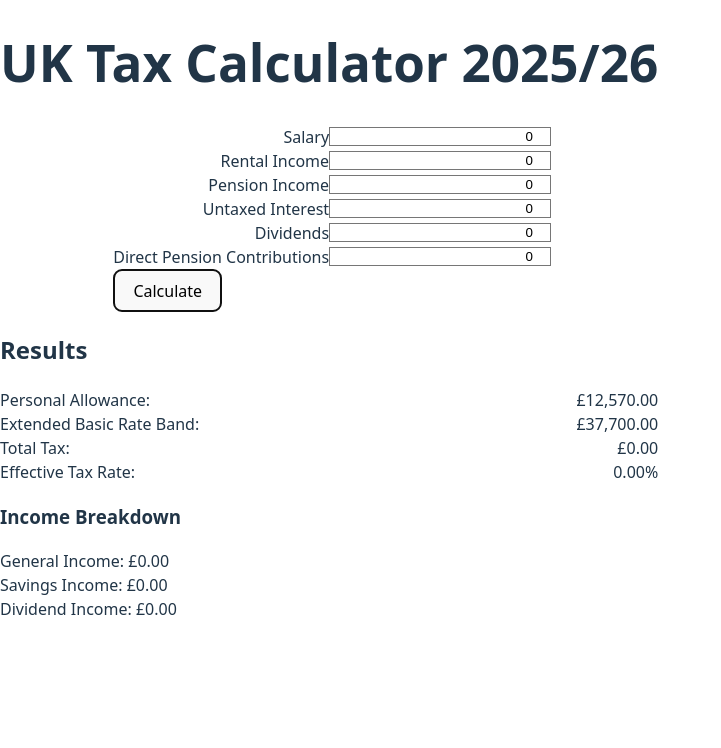
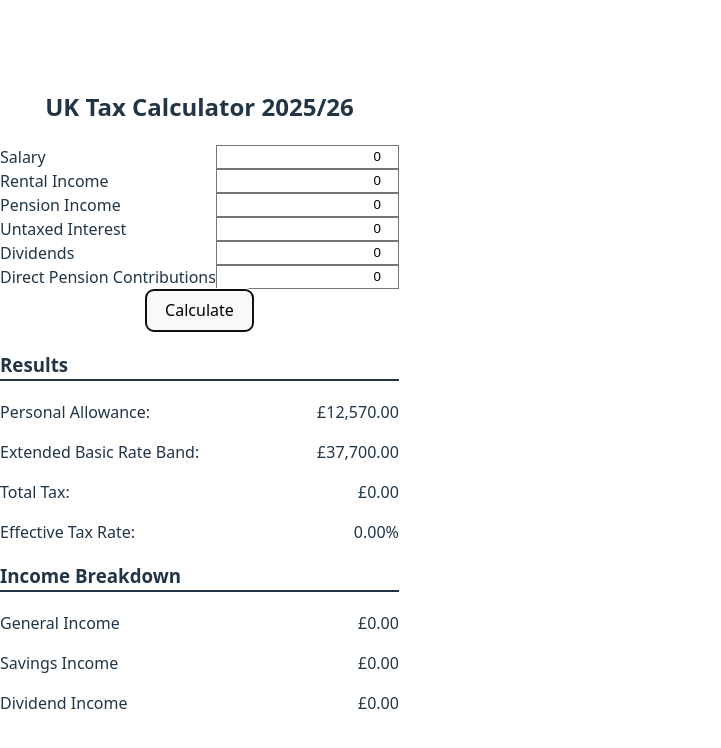
Before and after one commit to John-Bell/taxcalc, a React (Vite) app: page / in a window 1280 px wide. Both pictures are taken after a click on the button "Calculate". Shown: the top 748 px of the page, without its empty margins (0-721 px from the left). Built offline with nearby package versions, Linux system fonts and the light colour scheme.

Commit message:
Style frontend based on provided HTML

```diff
--- a/src/App.tsx
+++ b/src/App.tsx
@@ -46,15 +46,11 @@ function App() {
         value.toLocaleString('en-GB', { style: 'currency', currency: 'GBP' });
 
     return (
-        <div className="min-h-screen bg-gray-50 flex flex-col items-center py-8">
-            <h1 className="text-4xl font-bold text-blue-900 mb-8 text-center">
-                UK Tax Calculator 2025/26
-            </h1>
+        <div className="bg-white text-black p-10 max-w-xl mx-auto">
+            <h2 className="text-center text-2xl mb-6">UK Tax Calculator 2025/26</h2>
 
-            <div className="flex flex-col md:flex-row gap-8 w-full max-w-4xl mx-auto items-center md:items-start">
             {/* Form */}
-                <form onSubmit={handleSubmit} className="bg-white shadow rounded-lg p-8 self-center md:self-start">
-                    <div className="grid grid-cols-2 gap-4 items-center">
+            <form onSubmit={handleSubmit} className="mb-8">
                 {fields.map(({ name, label }) => (
                     <InputField
                         key={name}
@@ -64,58 +60,56 @@ function App() {
                         onChange={handleChange}
                     />
                 ))}
-                    </div>
 
                 <button
                     type="submit"
-                        className="bg-blue-600 text-white font-semibold py-2 px-4 rounded hover:bg-blue-700"
+                    className="block mx-auto mt-5 px-5 py-2 bg-blue-600 text-white rounded"
                 >
                     Calculate
                 </button>
-                    {error && <div className="text-red-600">{error}</div>}
+                {error && <div className="text-red-600 text-center mt-2">{error}</div>}
             </form>
-
 
             {/* Results */}
             {result && (
-                    <div className="bg-white shadow-md rounded-lg p-8 w-full max-w-xl self-center">
-                        <h2 className="text-2xl font-bold text-blue-800 mb-4">Results</h2>
-                        <div className="space-y-2 text-left">
-                            <div className="flex justify-between">
-                                <span className="font-semibold">Personal Allowance:</span>
+                <div className="section results">
+                    <h3 className="border-b-2 pb-1 mb-2 font-bold">Results</h3>
+                    <p className="flex justify-between max-w-xs mx-auto">
+                        <span>Personal Allowance:</span>
                         <span>{formatGBP(result.personalAllowance)}</span>
-                            </div>
-                            <div className="flex justify-between">
-                                <span className="font-semibold">Extended Basic Rate Band:</span>
+                    </p>
+                    <p className="flex justify-between max-w-xs mx-auto">
+                        <span>Extended Basic Rate Band:</span>
                         <span>{formatGBP(result.brbExtended)}</span>
-                            </div>
-                            <div className="flex justify-between">
-                                <span className="font-semibold">Total Tax:</span>
+                    </p>
+                    <p className="flex justify-between max-w-xs mx-auto">
+                        <span>Total Tax:</span>
                         <span>{formatGBP(result.totalTax)}</span>
-                            </div>
-                            <div className="flex justify-between">
-                                <span className="font-semibold">Effective Tax Rate:</span>
+                    </p>
+                    <p className="flex justify-between max-w-xs mx-auto">
+                        <span>Effective Tax Rate:</span>
                         <span>{(result.effectiveTaxRate * 100).toFixed(2)}%</span>
-                            </div>
-                        </div>
-
-                        <h3 className="text-xl font-bold text-blue-700 mt-6 mb-2">
-                            Income Breakdown
-                        </h3>
-                        <div className="space-y-1 text-left">
-                            <div>
-                                General Income: {formatGBP(result.incomeBreakdown.generalIncome)}
-                            </div>
-                            <div>
-                                Savings Income: {formatGBP(result.incomeBreakdown.savingsIncome)}
-                            </div>
-                            <div>
-                                Dividend Income: {formatGBP(result.incomeBreakdown.dividendIncome)}
-                            </div>
-                        </div>
+                    </p>
                 </div>
             )}
+
+            {result && (
+                <div className="section income mt-8">
+                    <h3 className="border-b-2 pb-1 mb-2 font-bold">Income Breakdown</h3>
+                    <p className="flex justify-between max-w-xs mx-auto">
+                        <span>General Income</span>
+                        <span>{formatGBP(result.incomeBreakdown.generalIncome)}</span>
+                    </p>
+                    <p className="flex justify-between max-w-xs mx-auto">
+                        <span>Savings Income</span>
+                        <span>{formatGBP(result.incomeBreakdown.savingsIncome)}</span>
+                    </p>
+                    <p className="flex justify-between max-w-xs mx-auto">
+                        <span>Dividend Income</span>
+                        <span>{formatGBP(result.incomeBreakdown.dividendIncome)}</span>
+                    </p>
                 </div>
+            )}
         </div>
     );
 }
--- a/src/components/InputField.tsx
+++ b/src/components/InputField.tsx
@@ -7,10 +7,10 @@ export interface InputFieldProps {
 
 export default function InputField({ name, label, value, onChange }: InputFieldProps) {
   return (
-    <>
+    <div className="flex justify-between mb-2">
       <label
         htmlFor={name}
-        className="w-56 text-right text-gray-700 font-medium"
+        className="w-44 text-right mr-2"
       >
         {label}
       </label>
@@ -21,8 +21,8 @@ export default function InputField({ name, label, value, onChange }: InputFieldP
         min="0"
         value={value}
         onChange={onChange}
-        className="w-full px-3 py-2 border rounded text-right focus:ring-2"
+        className="w-52 px-2 py-1 border rounded text-right"
       />
-    </>
+    </div>
   );
 }
```
Lines whose indentation alone changed are shown as unchanged.
